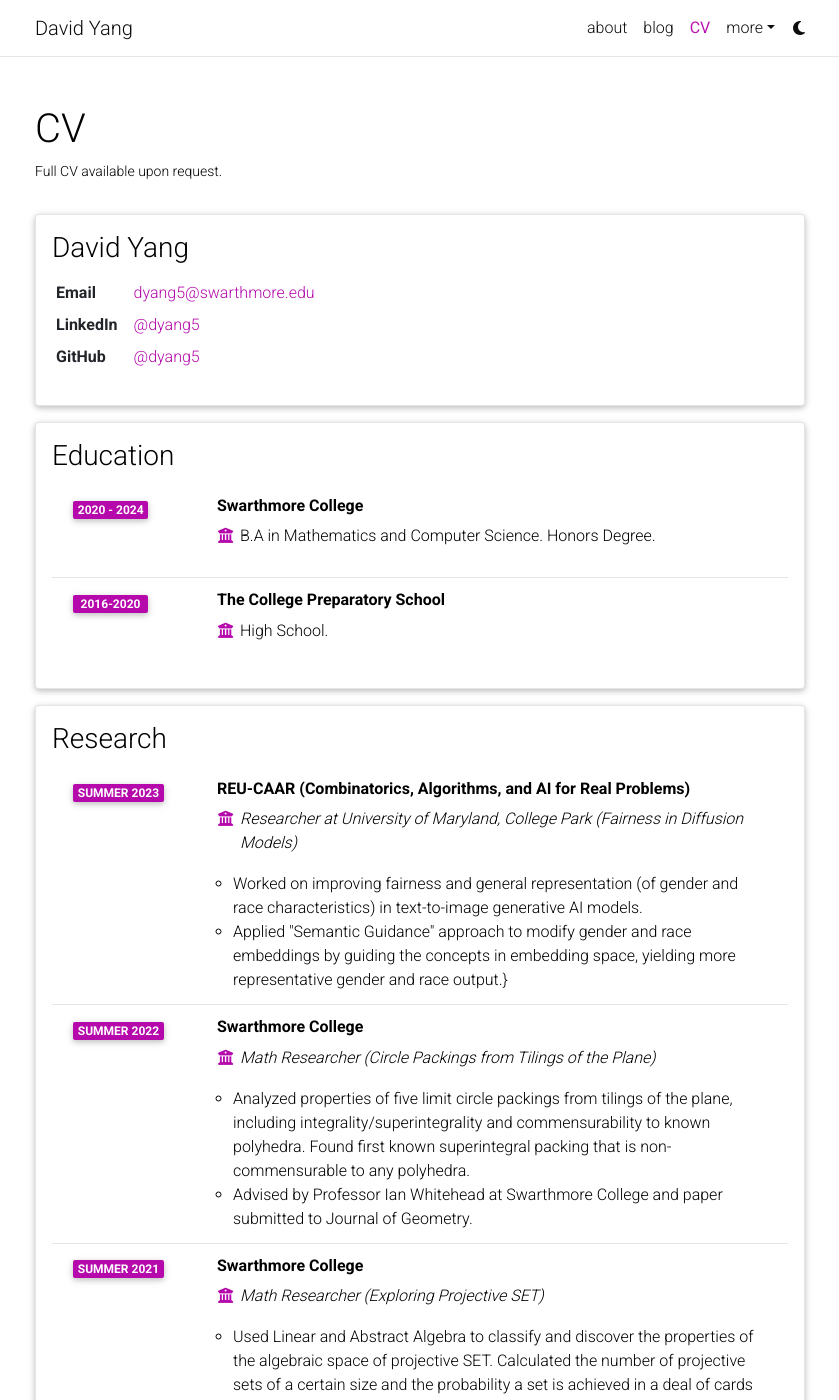
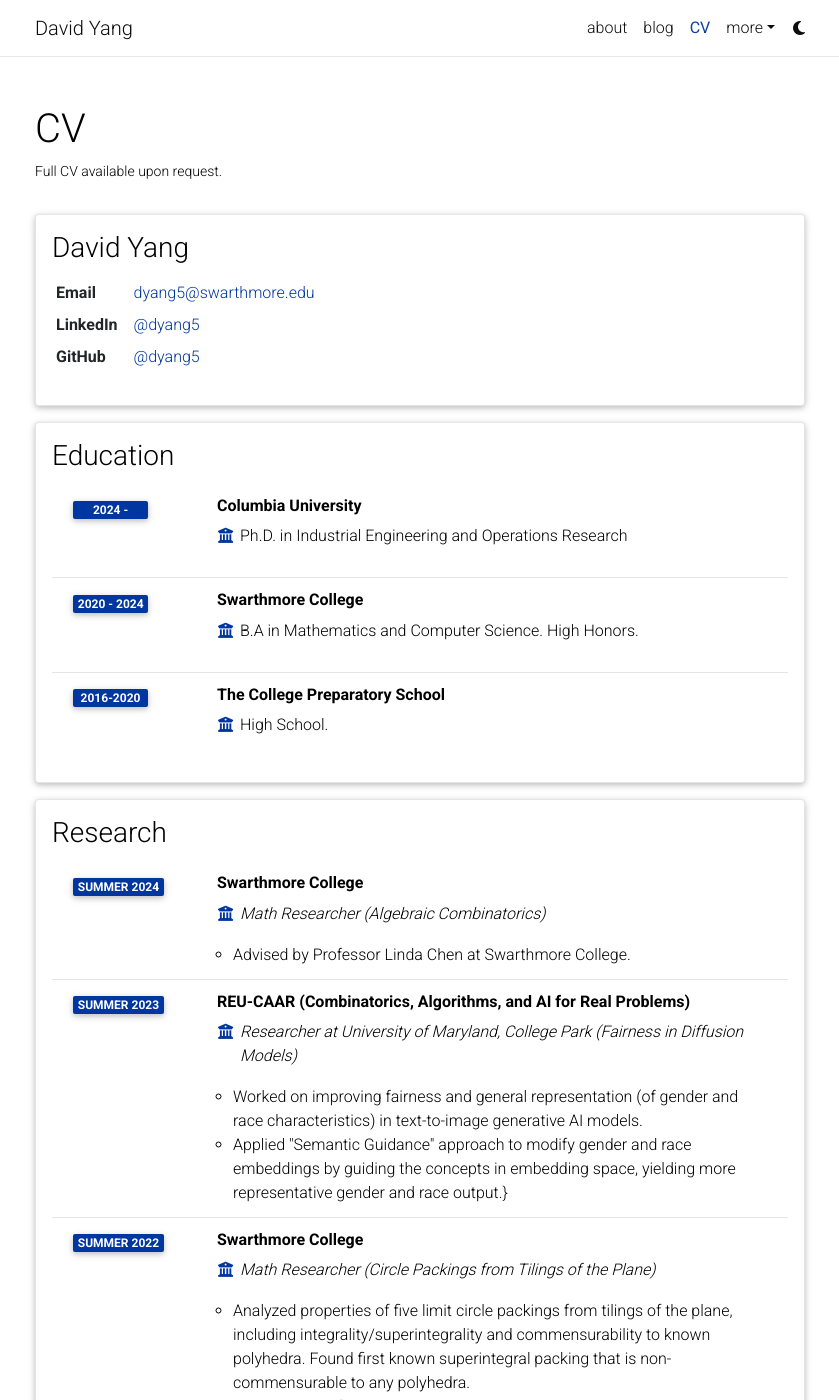
Before and after one commit to dyang5/dyang5.github.io, a Jekyll site: the page built from _pages/cv.md, in a window 1280 px wide and 1400 px high. Shown: the whole window, without its empty margins (220-1059 px from the left). Built offline with Jekyll 4.4.1, drawn with Linux system fonts in a browser that asks for light colours; comment, search, counter and statistics services are not loaded; a style sheet for code colours, icons or effects is not loaded; some of the changed text lies outside the part shown.

Commit message:
Updates to CV and theme.

```diff
--- a/_data/cv.yml
+++ b/_data/cv.yml
@@ -11,8 +11,11 @@
 - title: Education
   type: time_table
   contents:
+    - title: Columbia University
+      institution: Ph.D. in Industrial Engineering and Operations Research
+      year: 2024 -
     - title: Swarthmore College
-      institution: B.A in Mathematics and Computer Science. Honors Degree.
+      institution: B.A in Mathematics and Computer Science. High Honors.
       year: 2020 - 2024
       # description:
       #   - Honors Math & CS.
@@ -27,6 +30,11 @@
 - title: Research
   type: time_table
   contents:
+    - title: Swarthmore College
+      institution: <i>Math Researcher (Algebraic Combinatorics)</i>
+      year: Summer 2024
+      description:
+        - Advised by Professor Linda Chen at Swarthmore College.
     - title: REU-CAAR (Combinatorics, Algorithms, and AI for Real Problems)
       institution: <i>Researcher at University of Maryland, College Park (Fairness in Diffusion Models)</i>
       year: Summer 2023
@@ -38,7 +46,7 @@
       year: Summer 2022
       description:
         - Analyzed properties of five limit circle packings from tilings of the plane, including integrality/superintegrality and commensurability to known polyhedra. Found first known superintegral packing that is non-commensurable to any polyhedra.
-        - Advised by Professor Ian Whitehead at Swarthmore College and paper submitted to Journal of Geometry.
+        - Advised by Professor Ian Whitehead at Swarthmore College. Paper published in Journal of Geometry.
     - title: Swarthmore College
       institution: <i>Math Researcher (Exploring Projective SET)</i>
       year: Summer 2021
@@ -46,26 +54,26 @@
         - Used Linear and Abstract Algebra to classify and discover the properties of the algebraic space of projective SET. Calculated the number of projective sets of a certain size and the probability a set is achieved in a deal of cards using the Orbit-Stabilizer Theorem and counting techniques.
         - Advised by Professor Lucas Van Meter and Professor Cathy Hsu at Swarthmore College.
 
-
 - title: Work Experience
   type: time_table
   contents:
+    - title: Math Clinician
+      institution: <i> Swarthmore College</i>
+      year: 2022 - 2024
+      description:
+        - Spring 2024 -- <b> General One-on-One Clinician </b> and <b> General Math Clinician </b> (only student in both roles).
+        - Fall 2023 -- <b>General One-on-One Clinician</b>.
+        # supporting MATH 027/028 (Linear Algebra), MATH 033/034 (Several Variable Calculus), MATH 063 (Real Analysis), MATH 102 (Modern Algebra II), STAT 001/011/021 (Intro Stats courses).
+        - Spring 2023 -- <b>MATH 043 and MATH 044 (Differential Equations) Clinician</b> (first ever).
+        - Fall 2022 -- <b>MATH 033, MATH 034, and MATH 035 (Multivariable Calculus) Clinician</b>.
     - title: Math and Computer Science Course Grader
       institution: <i>Swarthmore College</i>
-      year: 2021 - Present
+      year: 2021 - 2023
       description:
-        - Fall 2023 -- <b>Math Department Grader</b> (specific course hidden for anonymity during semester).
+        - Fall 2023 -- <b>MATH 058 (Number Theory)</b>.
         - Spring 2023 -- <b>CPSC 041 (Algorithms)</b>.
         - Spring 2022 -- <b>MATH 035 (Honors Several Variable Calculus)</b>.
         - Fall 2021 -- <b>MATH 034 (Several Variable Calculus)</b>.
-    - title: Math Clinician
-      institution: <i> Swarthmore College</i>
-      year: 2022 - Present
-      description:
-        - Fall 2023 -- <b>General One-on-One Clinician</b>
-        # supporting MATH 027/028 (Linear Algebra), MATH 033/034 (Several Variable Calculus), MATH 063 (Real Analysis), MATH 102 (Modern Algebra II), STAT 001/011/021 (Intro Stats courses).
-        - Spring 2023 -- <b>MATH 043 and MATH 044 (Differential Equations) Clinician</b>.
-        - Fall 2022 -- <b>MATH 033, MATH 034, and MATH 035 (Multivariable Calculus) Clinician</b>.
     - title: Grader and Message Board Assistant
       institution: <i> Art of Problem Solving</i>
       year: 2020 - 2022
@@ -79,14 +87,13 @@
         - Assist students in live online classes and offer real-time help to students.
         - Co-TA for <a href = "https://data.artofproblemsolving.com/course-docs/syllabi/intro-counting-syllabus.pdf">Introduction to Counting & Probability</a> and <a href = "https://artofproblemsolving.com/school/course/maa-amc12">AMC 12 Problem Series</a> classes.
         - Substitute TA for classes such as Intermediate Algebra, Precalculus, etc.
-# - title: Honors and Awards
-#   type: time_table
-#   contents:
-#     - year:
-#       items:
-#         -
-#     - year:
-#       items:
+- title: Honors and Awards
+  type: map
+  contents:
+    - name: 2024
+      value: Lippincott Fellowship
+    - name: 2024
+      value: Heinrich W. Brinkmann Award
 
 # - title: Academic Interests
 #   type: nested_list
--- a/_sass/_themes.scss
+++ b/_sass/_themes.scss
@@ -7,8 +7,8 @@
   --global-code-bg-color: #{$code-bg-color-light};
   --global-text-color: #{$black-color};
   --global-text-color-light: #{$grey-color};
-  --global-theme-color: #{$purple-color};
-  --global-hover-color: #{$purple-color};
+  --global-theme-color: #{$blue-color-dark};
+  --global-hover-color: #{$blue-color-dark};
   --global-hover-text-color: #{$white-color};
   --global-footer-bg-color: #{$grey-color-dark};
   --global-footer-text-color: #{$grey-color-light};
```
